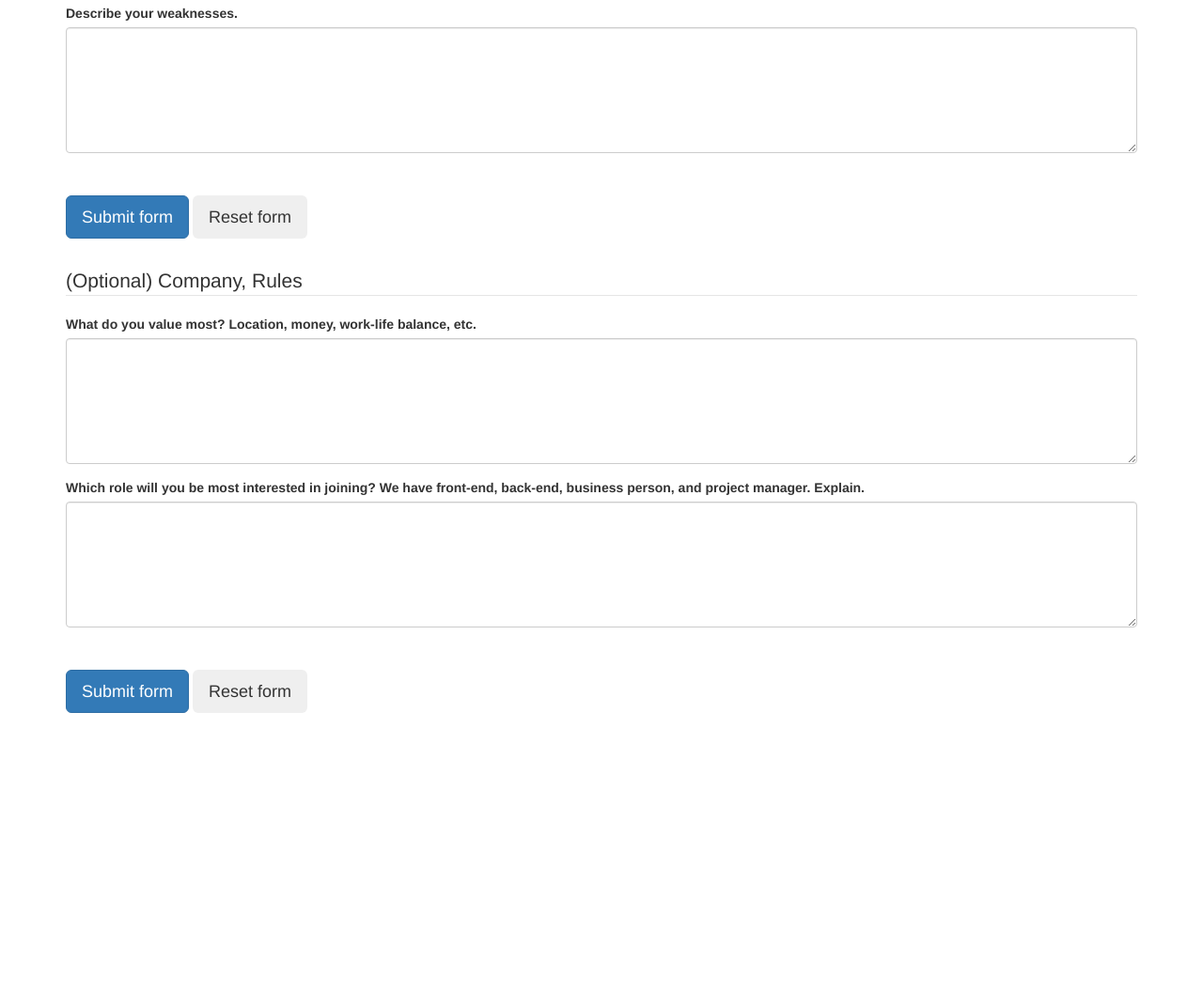
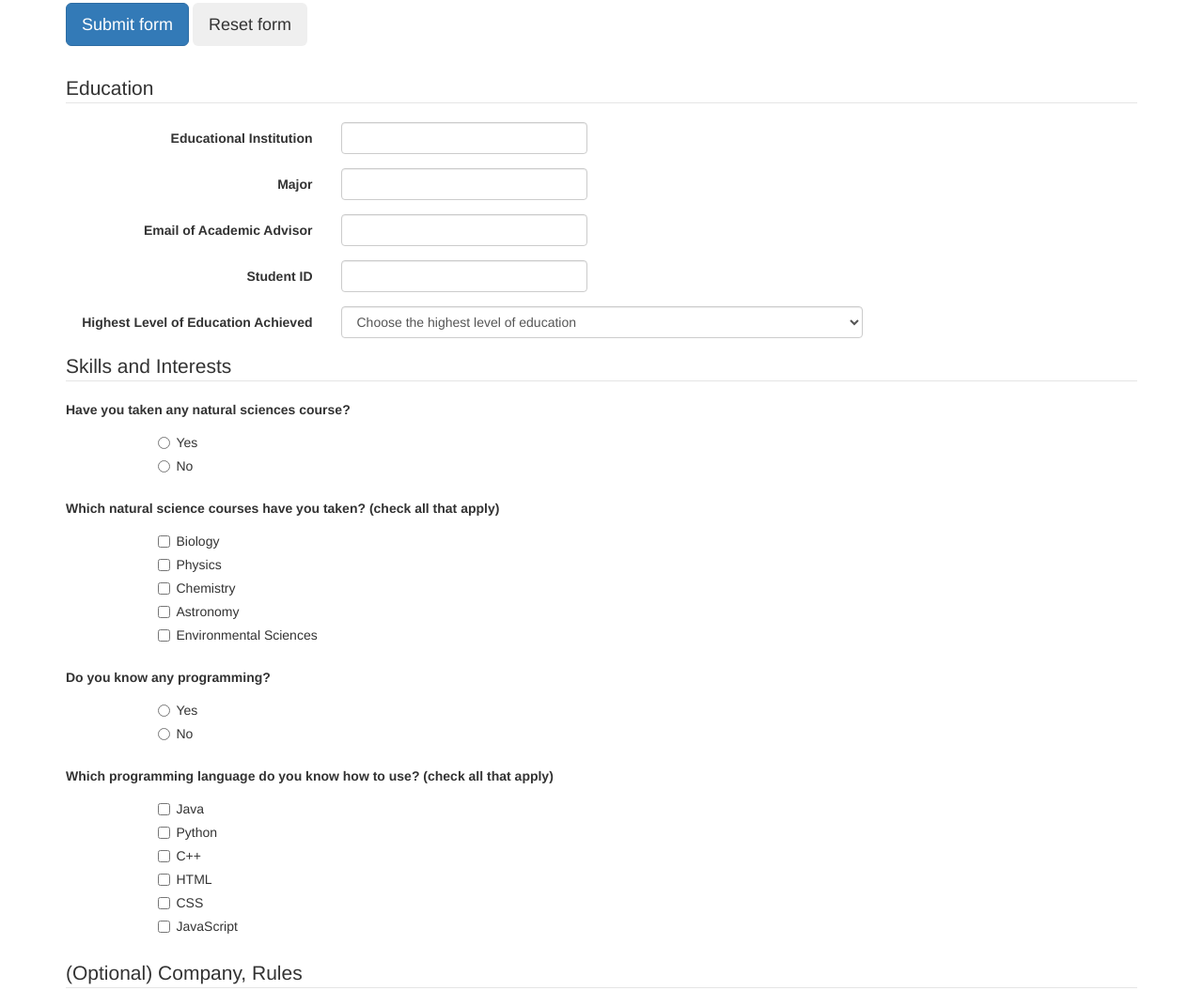
Before and after one commit to dy2018-1835029/dy2018-1835029.github.io, a plain HTML site: page jobApplicationForm.html in a window 1280 px wide. Shown: the part 2460-3515 px from the top of the page at 94% size. Before the commit the page ends 3249 px from the top, so only its background shows below. Drawn offline with nearby package versions, Linux system fonts and the light colour scheme.

Commit message:
Add files via upload

```diff
--- a/jobApplicationForm.html
+++ b/jobApplicationForm.html
@@ -248,47 +248,6 @@
 				</div>
 			</div>
 		</div>
-    <div class="form-group row">
-			<label class="col-sm-12 control-label">Which programming language do you know how to use? (check all that apply)</label>
-			<div class="col-sm-offset-1 col-sm-11">
-				<div class="checkbox">
-					<label>
-						<input type="checkbox" name="program_lang" value="Java">
-						Java
-					</label>
-				</div>
-				<div class="checkbox">
-					<label>
-						<input type="checkbox" name="program_lang" value="Python">
-						Python
-					</label>
-				</div>
-				<div class="checkbox">
-					<label>
-						<input type="checkbox" name="program_lang" value="C++">
-						C++
-					</label>
-				</div>
-        <div class="checkbox">
-					<label>
-						<input type="checkbox" name="program_lang" value="C#">
-						HTML
-					</label>
-				</div>
-        <div class="checkbox">
-					<label>
-						<input type="checkbox" name="program_lang" value="C#">
-						CSS
-					</label>
-				</div>
-        <div class="checkbox">
-          <label>
-            <input type="checkbox" name="program_lang" value="C#">
-            JavaScript
-          </label>
-        </div>
-			</div>
-		</div>
 		<div class="form-group row">
 			<label class="col-sm-12 control-label">Hours available</label>
 			<div class="col-sm-12">
@@ -356,6 +315,159 @@
 </form>
 
 <form role="form" action="https://github.com/dy2018-1835029/dy2018-1835029.github.io" method="post">
+
+	<fieldset class="form-horizontal" >
+		<legend>Education</legend>
+		<div class="form-group">
+			<label class="col-sm-3 control-label">Educational Institution</label>
+			<div class="col-sm-3">
+				<input class="form-control" type="text" name="schoolname" maxlength="30">
+			</div>
+		</div>
+		<div class="form-group">
+			<label class="col-sm-3 control-label">Major</label>
+			<div class="col-sm-3">
+				<input class="form-control" type="text" name="major" maxlength="30">
+			</div>
+		</div>
+		<div class="form-group">
+			<label class="col-sm-3 control-label">Email of Academic Advisor</label>
+			<div class="col-sm-3">
+				<input class="form-control" type="email" name="school-advisor-email">
+			</div>
+		</div>
+		<div class="form-group">
+			<label class="col-sm-3 control-label">Student ID</label>
+			<div class="col-sm-3">
+				<input class="form-control" type="password" name="password">
+			</div>
+		</div>
+		<div class="form-group">
+			<label class="col-sm-3 control-label">Highest Level of Education Achieved</label>
+			<div class="col-sm-6">
+				<select class="form-control" name="security_question">
+					<option value="" selected="true">Choose the highest level of education</option>
+					<option value="high_school">High school or equivalent.</option>
+					<option value="tech_certificate">Technical or occupational certificate.</option>
+					<option value="associate_degree">Associate degree</option>
+					<option value="bachelor_degree">Bachelor's degree.</option>
+					<option value="master_degree">Master's degree. </option>
+					<option value="doctor_degree">Doctorate.</option>
+				</select>
+			</div>
+		</div>
+	</fieldset>
+
+	<fieldset>
+		<legend>Skills and Interests</legend>
+		<div class="form-group row">
+			<label class="col-sm-12 control-label">Have you taken any natural sciences course?</label>
+			<div class="col-sm-offset-1 col-sm-11">
+				<div class="radio">
+					<label>
+						<input type="radio" name="natural-science" value="yes">Yes
+					</label>
+				</div>
+				<div class="radio">
+					<label>
+						<input type="radio" name="natural-science" value="no">No
+					</label>
+				</div>
+			</div>
+		</div>
+		<div class="form-group row">
+			<label class="col-sm-12 control-label">Which natural science courses have you taken? (check all that apply)</label>
+			<div class="col-sm-offset-1 col-sm-11">
+				<div class="checkbox">
+					<label>
+						<input type="checkbox" name="natural-science" value="Biology">
+						Biology
+					</label>
+				</div>
+				<div class="checkbox">
+					<label>
+						<input type="checkbox" name="natural-science" value="Physics">
+						Physics
+					</label>
+				</div>
+				<div class="checkbox">
+					<label>
+						<input type="checkbox" name="natural-science" value="Chemistry">
+						Chemistry
+					</label>
+				</div>
+				<div class="checkbox">
+					<label>
+						<input type="checkbox" name="natural-science" value="Astronomy">
+						Astronomy
+					</label>
+				</div>
+				<div class="checkbox">
+					<label>
+						<input type="checkbox" name="natural-science" value="Environmental-Sciences">
+						Environmental Sciences
+					</label>
+				</div>
+			</div>
+		</div>
+		<div class="form-group row">
+			<label class="col-sm-12 control-label">Do you know any programming?</label>
+			<div class="col-sm-offset-1 col-sm-11">
+				<div class="radio">
+					<label>
+						<input type="radio" name="know-programming" value="yes">Yes
+					</label>
+				</div>
+				<div class="radio">
+					<label>
+						<input type="radio" name="know-programming" value="no">No
+					</label>
+				</div>
+			</div>
+		</div>
+		<div class="form-group row">
+			<label class="col-sm-12 control-label">Which programming language do you know how to use? (check all that apply)</label>
+			<div class="col-sm-offset-1 col-sm-11">
+				<div class="checkbox">
+					<label>
+						<input type="checkbox" name="program_lang" value="Java">
+						Java
+					</label>
+				</div>
+				<div class="checkbox">
+					<label>
+						<input type="checkbox" name="program_lang" value="Python">
+						Python
+					</label>
+				</div>
+				<div class="checkbox">
+					<label>
+						<input type="checkbox" name="program_lang" value="C++">
+						C++
+					</label>
+				</div>
+        <div class="checkbox">
+					<label>
+						<input type="checkbox" name="program_lang" value="C#">
+						HTML
+					</label>
+				</div>
+        <div class="checkbox">
+					<label>
+						<input type="checkbox" name="program_lang" value="C#">
+						CSS
+					</label>
+				</div>
+        <div class="checkbox">
+          <label>
+            <input type="checkbox" name="program_lang" value="C#">
+            JavaScript
+          </label>
+        </div>
+			</div>
+		</div>
+	</fieldset>
+
 	<fieldset>
 		<legend>(Optional) Company, Rules</legend>
 		<div class="form-group">
```
